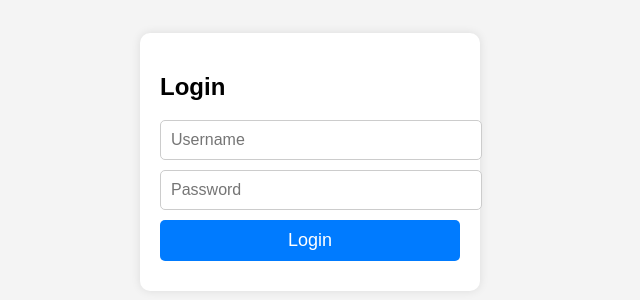
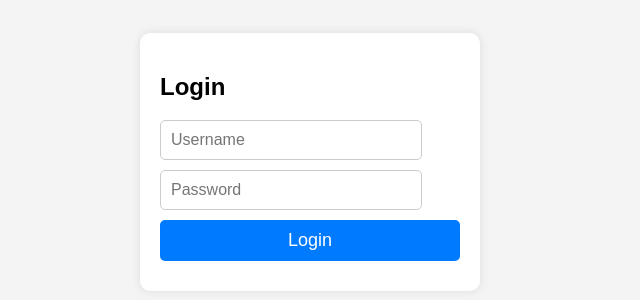
Before and after one commit to ZMEiyuu/Jeni, a plain HTML site: page index.html in a window 1280 px wide. Shown: the part 246-546 px from the top of the page, 330-970 px from the left. Drawn offline with Linux system fonts and the light colour scheme.

Commit message:
Update index.html

```diff
--- a/index.html
+++ b/index.html
@@ -22,7 +22,8 @@
         }
         input[type="text"],
         input[type="password"] {
-            width: 100%;
+            max-width: 100%;
+            width: 80%;
             padding: 10px;
             margin-bottom: 10px;
             border: 1px solid #ccc;
```
